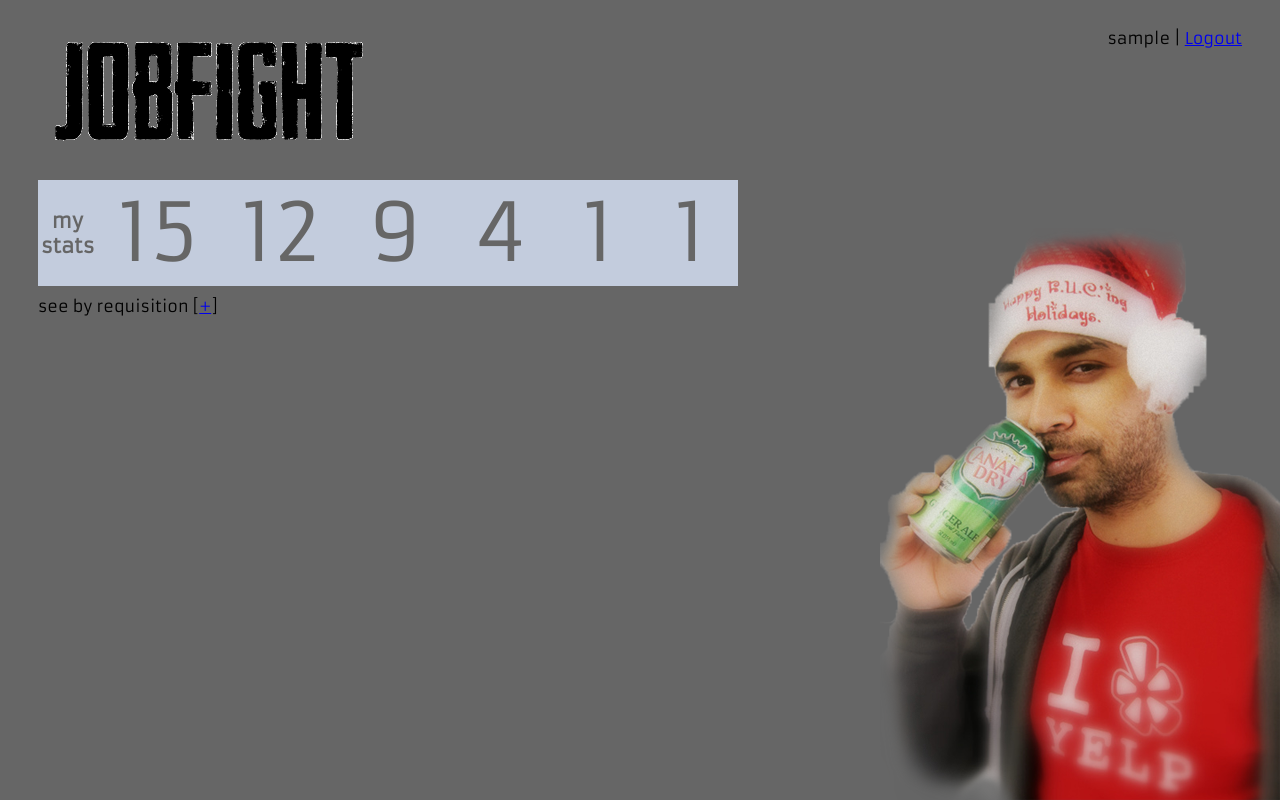
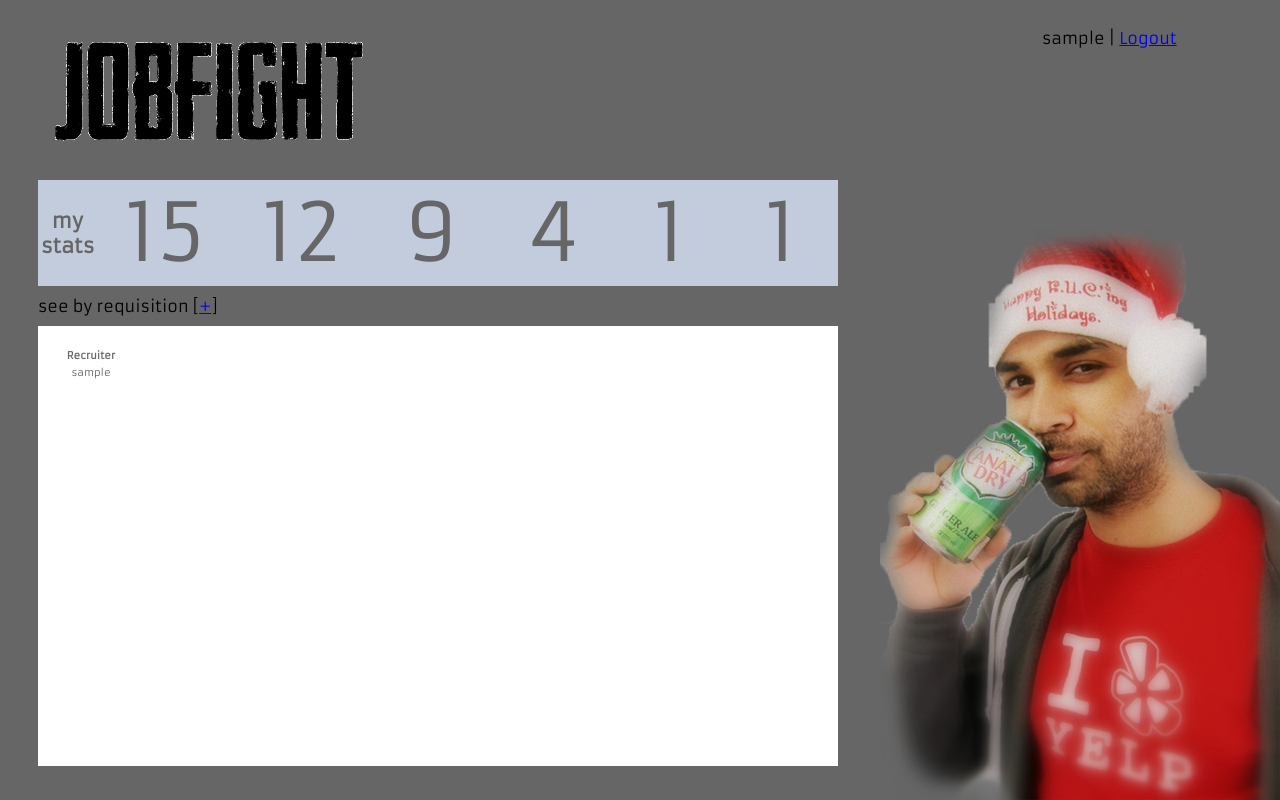
Before and after one commit to theletterd/jobfight, a Django app: template templates/reporting/report.html in a window 1280 px wide. Run offline with Django 3.2, Linux system fonts and the light colour scheme; the template is opened without the code that fills it: values that come from a table or form of the project are taken from there, others are empty; the visitor is signed in with stand-in values (Sample User, id 1); data comes from the database, SQL or seed files in the repository; parts of the project's set-up code (start-up, migrations or seed data) failed here and were passed over; some libraries are stand-ins or nearby versions.

Commit message:
get basic team chart up

```diff
--- a/reporting/views.py
+++ b/reporting/views.py
@@ -35,11 +35,12 @@
     user_status_matrix = defaultdict(partial(defaultdict, int))
     for status_value in status_values:
         status_values_by_user_id.setdefault(status_value.user.id, []).append(status_value)
-        user_status_matrix[status_value.user.id][status_value.status.id] += 1
+        user_status_matrix[status_value.user][status_value.status] += 1
 
     return render_to_response(
         'reporting/report.html',
         dict(
+			users=users,
             statuses=statuses,
             user_status_matrix=user_status_matrix,
             status_values_by_user_id=status_values_by_user_id,
--- a/static/base.css
+++ b/static/base.css
@@ -1,5 +1,6 @@
 body div {
 	margin: 10px 0;
+	width: 800px;
 }
 
 div#headliner{
@@ -12,6 +13,7 @@
 }
 
 div#account {
+	width: 200px;
 	float: right;
 }
 
@@ -23,7 +25,7 @@
 
 div.my-summary {
 	background-color: #c3ccdd;
-	width: 700px;
+	width: 800px;
 }
 
 div.my-summary td {
@@ -39,3 +41,23 @@
 	color: #666;
 	font-size: 20px;
 }
+
+div.team-board {
+	padding: 20px 0;
+	background-color: #fff;
+	height: 400px;
+}
+
+div.team-board th, td {
+	font-size: 10px;
+	text-align: center;
+	color: #666;
+	width: 100px;
+	overflow: hidden;
+}
+
+div.team-board table {
+	cellspacing = "40";
+	cellpadding = "5";
+	word-wrap: break-word;
+}
--- a/templates/reporting/report.html
+++ b/templates/reporting/report.html
@@ -27,6 +27,25 @@
 	</div>
 
 	<div class="team-board">
+	  <table>
+		<tr>
+		  <th>Recruiter</th>
+		  {% for status in statuses %}
+		  <th>{{ status }}</th>
+		  {% endfor %}
+		</tr>
+
+		{% for user in users %}
+		<tr>
+		  <td>{{ user.username }}</td>
+		  {% for status in statuses %}
+		  <td>
+			{{ user_status_matrix.user.status }}
+		  </td>
+		  {% endfor %}
+		</tr>
+		{% endfor %}
+	  </table>
 	</div>
 
 {% endblock content %}
```
Also changed, not shown: 1 other file.
